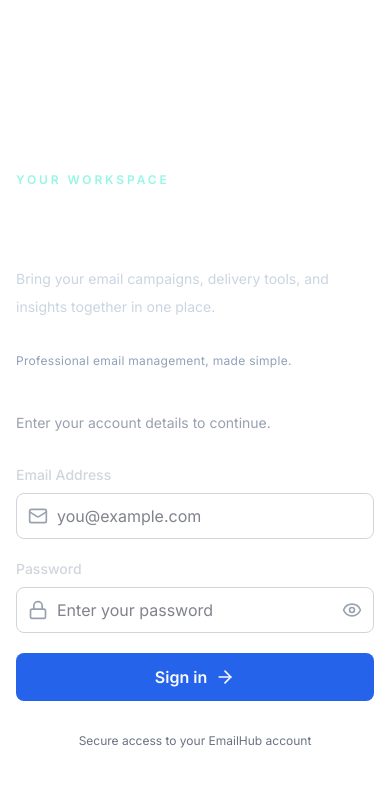
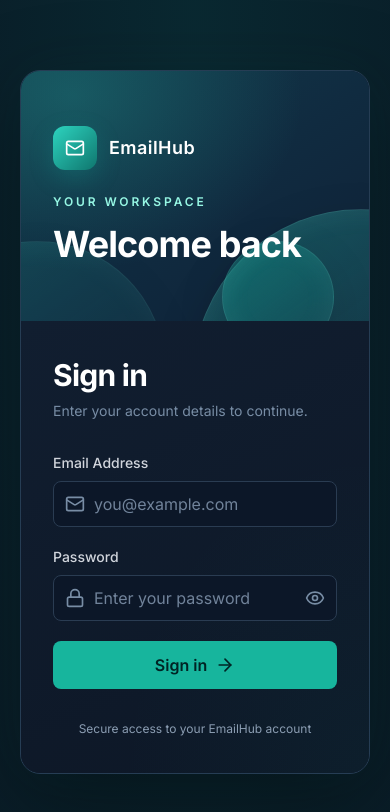
Before and after one commit to jb5527332-star/sender, a Next.js app in the folder client/: page /login in a window 390 px wide. Shown: the top 812 px of the page. Built offline with nearby package versions, Linux system fonts and the light colour scheme.

Commit message:
Apply dark navy and teal UI theme

```diff
--- a/client/src/app/globals.css
+++ b/client/src/app/globals.css
@@ -2,26 +2,27 @@
 
 @layer base {
   :root {
-    --background: 0 0% 100%;
-    --foreground: 222.2 84% 4.9%;
-    --card: 0 0% 100%;
-    --card-foreground: 222.2 84% 4.9%;
-    --popover: 0 0% 100%;
-    --popover-foreground: 222.2 84% 4.9%;
-    --primary: 221.2 83.2% 53.3%;
-    --primary-foreground: 210 40% 98%;
-    --secondary: 210 40% 96.1%;
-    --secondary-foreground: 222.2 47.4% 11.2%;
-    --muted: 210 40% 96.1%;
-    --muted-foreground: 215.4 16.3% 46.9%;
-    --accent: 210 40% 96.1%;
-    --accent-foreground: 222.2 47.4% 11.2%;
+    color-scheme: dark;
+    --background: 220 47% 7%;
+    --foreground: 210 40% 96%;
+    --card: 218 39% 12%;
+    --card-foreground: 210 40% 96%;
+    --popover: 218 39% 12%;
+    --popover-foreground: 210 40% 96%;
+    --primary: 171 77% 40%;
+    --primary-foreground: 180 100% 7%;
+    --secondary: 216 31% 17%;
+    --secondary-foreground: 210 40% 96%;
+    --muted: 216 31% 17%;
+    --muted-foreground: 215 20% 66%;
+    --accent: 175 45% 18%;
+    --accent-foreground: 168 80% 76%;
     --destructive: 0 84.2% 60.2%;
     --destructive-foreground: 210 40% 98%;
-    --border: 214.3 31.8% 91.4%;
-    --input: 214.3 31.8% 91.4%;
-    --ring: 221.2 83.2% 53.3%;
-    --radius: 0.5rem;
+    --border: 216 28% 21%;
+    --input: 216 28% 21%;
+    --ring: 171 77% 40%;
+    --radius: 0.75rem;
     --sidebar-width: 280px;
     --header-height: 64px;
   }
@@ -33,9 +34,25 @@
   }
 
   body {
-    background-color: hsl(var(--background));
+    min-height: 100vh;
+    background:
+      radial-gradient(ellipse at 82% 0%, rgb(13 148 136 / 0.09), transparent 34rem),
+      hsl(var(--background));
     color: hsl(var(--foreground));
     font-feature-settings: "rlig" 1, "calt" 1;
+  }
+
+  button,
+  a,
+  input,
+  select,
+  textarea {
+    -webkit-tap-highlight-color: transparent;
+  }
+
+  :focus-visible {
+    outline: 2px solid hsl(var(--ring));
+    outline-offset: 2px;
   }
 }
 
@@ -43,7 +60,7 @@
   /* Layout */
   .dashboard-container {
     min-height: 100vh;
-    background: white;
+    background: transparent;
   }
 
   .sidebar {
@@ -53,8 +70,10 @@
     z-index: 40;
     height: 100vh;
     width: 280px;
-    background-color: white;
-    border-right: 1px solid #e5e7eb;
+    display: flex;
+    flex-direction: column;
+    background: linear-gradient(180deg, #101c2d 0%, #0b1423 100%);
+    border-right: 1px solid #203148;
     transition: transform 300ms;
   }
 
@@ -66,34 +85,37 @@
     border-radius: 0.5rem;
     font-size: 0.875rem;
     font-weight: 500;
-    color: #374151;
+    color: #9fb0c4;
     transition: background-color 150ms, color 150ms;
     cursor: pointer;
   }
 
   .sidebar-nav-item:hover {
-    background-color: #eff6ff; /* light blue hover */
+    background-color: rgb(45 212 191 / 0.08);
+    color: #d9f5f1;
   }
 
   .sidebar-nav-item.active {
-    background-color: hsl(var(--primary));
-    color: hsl(var(--primary-foreground));
+    background-color: rgb(45 212 191 / 0.13);
+    color: #73e1d2;
+    box-shadow: inset 2px 0 0 #2dd4bf;
   }
 
   .sidebar-nav-item.active:hover {
-    background-color: hsl(var(--primary) / 0.9);
+    background-color: rgb(45 212 191 / 0.18);
   }
 
   .dashboard-card {
-    background-color: white;
-    border-radius: 0.75rem;
-    box-shadow: 0 1px 2px 0 rgb(0 0 0 / 0.05);
-    border: 1px solid #e5e7eb;
-    transition: box-shadow 150ms;
+    background: linear-gradient(145deg, rgb(18 31 49 / 0.96), rgb(14 25 41 / 0.96));
+    border-radius: 1rem;
+    box-shadow: 0 10px 30px rgb(0 0 0 / 0.13);
+    border: 1px solid #22354d;
+    transition: border-color 150ms, box-shadow 150ms, transform 150ms;
   }
 
   .dashboard-card:hover {
-    box-shadow: 0 4px 6px -1px rgb(0 0 0 / 0.1), 0 2px 4px -2px rgb(0 0 0 / 0.1);
+    border-color: #31546a;
+    box-shadow: 0 14px 36px rgb(0 0 0 / 0.2), 0 0 24px rgb(20 184 166 / 0.05);
   }
 
   .btn-primary {
@@ -110,7 +132,8 @@
   }
 
   .btn-primary:hover {
-    background-color: hsl(var(--primary) / 0.9);
+    background-color: hsl(var(--primary) / 0.88);
+    box-shadow: 0 0 24px rgb(45 212 191 / 0.18);
   }
 
   .btn-outline {
@@ -118,15 +141,16 @@
     align-items: center;
     gap: 0.5rem;
     padding: 0.625rem 1rem;
-    background-color: white;
-    border: 1px solid #e5e7eb;
-    color: #374151;
+    background-color: #142237;
+    border: 1px solid #2a3c52;
+    color: #d4e0ee;
     border-radius: 0.5rem;
     transition: all 150ms;
   }
 
   .btn-outline:hover {
-    background-color: #f3f4f6;
+    background-color: #1b2d43;
+    border-color: #3b586c;
   }
 
   .btn-icon {
@@ -134,8 +158,8 @@
     align-items: center;
     justify-content: center;
     padding: 0.5rem;
-    background-color: white;
-    border: 1px solid #e5e7eb;
+    background-color: #142237;
+    border: 1px solid #2a3c52;
     border-radius: 0.5rem;
   }
 
@@ -143,22 +167,141 @@
     width: 100%;
     padding: 0.625rem 1rem;
     border-radius: 0.5rem;
-    border: 1px solid #d1d5db;
-    background-color: white;
+    border: 1px solid #2a3c52;
+    background-color: #0c1728;
+    color: #edf5fc;
+    transition: border-color 150ms, box-shadow 150ms;
   }
 
   .form-input:focus {
-    outline: 2px solid rgba(59, 130, 246, 0.4); /* blue focus */
-    outline-offset: 2px;
+    outline: none;
+    border-color: #2dd4bf;
+    box-shadow: 0 0 0 3px rgb(45 212 191 / 0.14);
+  }
+
+  .form-input::placeholder {
+    color: #71839a;
   }
 
   .form-select {
     width: 100%;
     padding: 0.625rem 1rem;
     border-radius: 0.5rem;
-    border: 1px solid #d1d5db;
-    background-color: white;
+    border: 1px solid #2a3c52;
+    background-color: #0c1728;
+    color: #edf5fc;
     appearance: none;
+  }
+
+  .login-shell {
+    position: relative;
+    isolation: isolate;
+    overflow: hidden;
+    background:
+      radial-gradient(ellipse at 50% 0%, rgb(13 148 136 / 0.18), transparent 35rem),
+      #09111e;
+  }
+
+  .login-layout {
+    display: grid;
+    grid-template-columns: minmax(0, 0.92fr) minmax(0, 1.08fr);
+    min-height: 560px;
+    overflow: hidden;
+    border: 1px solid #263d54;
+    border-radius: 1.5rem;
+    background: #101c2d;
+    box-shadow: 0 30px 90px rgb(0 0 0 / 0.38), 0 0 60px rgb(13 148 136 / 0.07);
+  }
+
+  .login-welcome {
+    position: relative;
+    display: flex;
+    align-items: center;
+    overflow: hidden;
+    padding: 3.5rem;
+    background:
+      radial-gradient(ellipse at 15% 10%, rgb(45 212 191 / 0.22), transparent 55%),
+      linear-gradient(145deg, #123b4b 0%, #102b40 52%, #102137 100%);
+  }
+
+  .login-welcome-content {
+    position: relative;
+    z-index: 2;
+    max-width: 26rem;
+  }
+
+  .login-welcome-rule {
+    width: 3.25rem;
+    height: 2px;
+    border-radius: 9999px;
+    background: #4adeca;
+  }
+
+  .login-orb {
+    position: absolute;
+    z-index: 1;
+    display: block;
+    border: 1px solid rgb(153 246 228 / 0.13);
+    border-radius: 9999px;
+    background: linear-gradient(145deg, rgb(45 212 191 / 0.26), rgb(20 184 166 / 0.04));
+    box-shadow: inset 0 1px 28px rgb(153 246 228 / 0.08), 0 16px 50px rgb(0 0 0 / 0.12);
+    pointer-events: none;
+  }
+
+  .login-orb-large {
+    right: -7rem;
+    bottom: -8rem;
+    width: 21rem;
+    height: 21rem;
+  }
+
+  .login-orb-small {
+    right: 8%;
+    bottom: 8%;
+    width: 10rem;
+    height: 10rem;
+    background: linear-gradient(145deg, rgb(13 148 136 / 0.4), rgb(20 184 166 / 0.08));
+  }
+
+  .login-orb-bottom {
+    left: -7rem;
+    bottom: -11rem;
+    width: 16rem;
+    height: 16rem;
+    opacity: 0.55;
+  }
+
+  .login-form-panel {
+    display: flex;
+    align-items: center;
+    justify-content: center;
+    padding: 3.5rem;
+    background:
+      radial-gradient(ellipse at 100% 100%, rgb(13 148 136 / 0.06), transparent 50%),
+      linear-gradient(155deg, #111e30, #0d1726);
+  }
+
+  .login-form-content {
+    width: 100%;
+    max-width: 25rem;
+  }
+
+  .login-card {
+    position: relative;
+    border: 1px solid #253951;
+    background: linear-gradient(150deg, rgb(19 33 52 / 0.98), rgb(12 23 39 / 0.98));
+    box-shadow: 0 30px 90px rgb(0 0 0 / 0.38), 0 0 60px rgb(13 148 136 / 0.07);
+  }
+
+  .login-brand-mark {
+    background: linear-gradient(135deg, #2dd4bf, #0f766e);
+    box-shadow: 0 8px 24px rgb(20 184 166 / 0.22);
+  }
+
+  .login-brand-title {
+    background: linear-gradient(100deg, #f4fbff 10%, #80e5d8 95%);
+    background-clip: text;
+    color: transparent;
   }
 
   /* Badges */
@@ -169,10 +312,10 @@
     font-size: 0.75rem;
     font-weight: 600;
   }
-  .badge-success { background-color: #dcfce7; color: #166534; }
-  .badge-error   { background-color: #fee2e2; color: #991b1b; }
-  .badge-warning { background-color: #fef3c7; color: #92400e; }
-  .badge-info    { background-color: #dbeafe; color: #1e3a8a; }
+  .badge-success { background-color: rgb(52 211 153 / 0.14); color: #6ee7b7; }
+  .badge-error   { background-color: rgb(248 113 113 / 0.14); color: #fca5a5; }
+  .badge-warning { background-color: rgb(251 191 36 / 0.14); color: #fcd34d; }
+  .badge-info    { background-color: rgb(56 189 248 / 0.14); color: #7dd3fc; }
 
   /* Table */
   .data-table {
@@ -184,38 +327,38 @@
     text-align: left;
     font-weight: 600;
     font-size: 0.875rem;
-    color: #374151;
-    background-color: #f1f5f9;
+    color: #c5d4e5;
+    background-color: #142237;
     padding: 0.75rem 1rem;
-    border-bottom: 1px solid #e5e7eb;
+    border-bottom: 1px solid #283b52;
   }
 
   .data-table tbody td {
     padding: 0.75rem 1rem;
-    border-bottom: 1px solid #e5e7eb;
+    border-bottom: 1px solid #203148;
     vertical-align: middle;
-    color: #1f2937;
+    color: #d8e3ef;
     font-size: 0.875rem;
   }
 
   .data-table tbody tr:nth-child(even) {
-    background-color: #f9fafb;
+    background-color: rgb(20 34 55 / 0.52);
   }
 
   .data-table tbody tr:hover {
-    background-color: #eff6ff;
+    background-color: rgb(45 212 191 / 0.06);
   }
 
   /* Empty state */
   .empty-state { text-align: center; }
-  .empty-state-icon { width: 32px; height: 32px; color: #9ca3af; margin: 0 auto; }
+  .empty-state-icon { width: 32px; height: 32px; color: #5f7891; margin: 0 auto; }
   .empty-state-title { font-weight: 700; font-size: 1.125rem; margin-top: 0.5rem; }
-  .empty-state-description { color: #6b7280; font-size: 0.875rem; }
+  .empty-state-description { color: #91a3b8; font-size: 0.875rem; }
 
   /* Spinner */
   .spinner {
-    border: 4px solid #e5e7eb;
-    border-top-color: #3b82f6;
+    border: 4px solid #263a51;
+    border-top-color: #2dd4bf;
     border-radius: 9999px;
     animation: spin 1s linear infinite;
   }
@@ -225,5 +368,168 @@
   }
 
   .custom-scrollbar::-webkit-scrollbar { width: 6px; }
-  .custom-scrollbar::-webkit-scrollbar-thumb { background-color: #d1d5db; border-radius: 9999px; }
+  .custom-scrollbar::-webkit-scrollbar-thumb { background-color: #344960; border-radius: 9999px; }
 }
+
+@layer utilities {
+  .animate-fade-in {
+    animation: fade-in 350ms ease-out both;
+  }
+
+  @keyframes fade-in {
+    from { opacity: 0; transform: translateY(8px); }
+    to { opacity: 1; transform: translateY(0); }
+  }
+}
+
+/* Recolor common Tailwind utilities used across existing screens. */
+.bg-white {
+  background-color: #111d2f !important;
+}
+
+.bg-white\/80 {
+  background-color: rgb(12 22 37 / 0.88) !important;
+}
+
+.bg-gray-50 {
+  background-color: #0b1422 !important;
+}
+
+.bg-gray-100 {
+  background-color: #17263a !important;
+}
+
+.bg-gray-200 {
+  background-color: #26374d !important;
+}
+
+.bg-gray-800 {
+  background-color: #15243a !important;
+}
+
+.text-black,
+.text-gray-900,
+.text-gray-800 {
+  color: #edf4fb !important;
+}
+
+.text-gray-700 {
+  color: #c4d1e0 !important;
+}
+
+.text-gray-600 {
+  color: #a8b8ca !important;
+}
+
+.text-gray-500 {
+  color: #8b9db2 !important;
+}
+
+.text-gray-400 {
+  color: #788da5 !important;
+}
+
+.text-blue-600,
+.hover\:text-blue-700:hover {
+  color: #5ee4d1 !important;
+}
+
+.border-gray-200,
+.border-gray-300 {
+  border-color: #263a51 !important;
+}
+
+.hover\:bg-gray-50:hover,
+.hover\:bg-gray-100:hover {
+  background-color: #1b2c42 !important;
+}
+
+.dashboard-container .sidebar header,
+.sidebar > div {
+  border-color: #203148;
+}
+
+input,
+select,
+textarea {
+  color-scheme: dark;
+}
+
+input::placeholder,
+textarea::placeholder {
+  color: #71839a;
+}
+
+::selection {
+  background: rgb(45 212 191 / 0.3);
+  color: #f3fffd;
+}
+
+@media (max-width: 1023px) {
+  .dashboard-container main {
+    padding: 1.25rem;
+  }
+}
+
+@media (max-width: 720px) {
+  .login-shell {
+    padding: 1.25rem;
+  }
+
+  .login-layout {
+    grid-template-columns: minmax(0, 1fr);
+    min-height: 0;
+    max-width: 30rem;
+    border-radius: 1.25rem;
+  }
+
+  .login-welcome {
+    min-height: 250px;
+    padding: 2rem;
+  }
+
+  .login-welcome-content {
+    max-width: 22rem;
+  }
+
+  .login-welcome-content > div:first-child {
+    margin-bottom: 1.5rem;
+  }
+
+  .login-welcome-content h1 {
+    font-size: 2.25rem;
+  }
+
+  .login-welcome-content > p:nth-of-type(2),
+  .login-welcome-rule,
+  .login-welcome-content > p:last-child {
+    display: none;
+  }
+
+  .login-orb-large {
+    right: -10rem;
+    bottom: -14rem;
+  }
+
+  .login-orb-small {
+    right: 10%;
+    bottom: -2rem;
+    width: 7rem;
+    height: 7rem;
+  }
+
+  .login-form-panel {
+    padding: 2.25rem 2rem;
+  }
+}
+
+@media (prefers-reduced-motion: reduce) {
+  *,
+  *::before,
+  *::after {
+    scroll-behavior: auto !important;
+    animation-duration: 0.01ms !important;
+    animation-iteration-count: 1 !important;
+    transition-duration: 0.01ms !important;
+  }
+}
```
